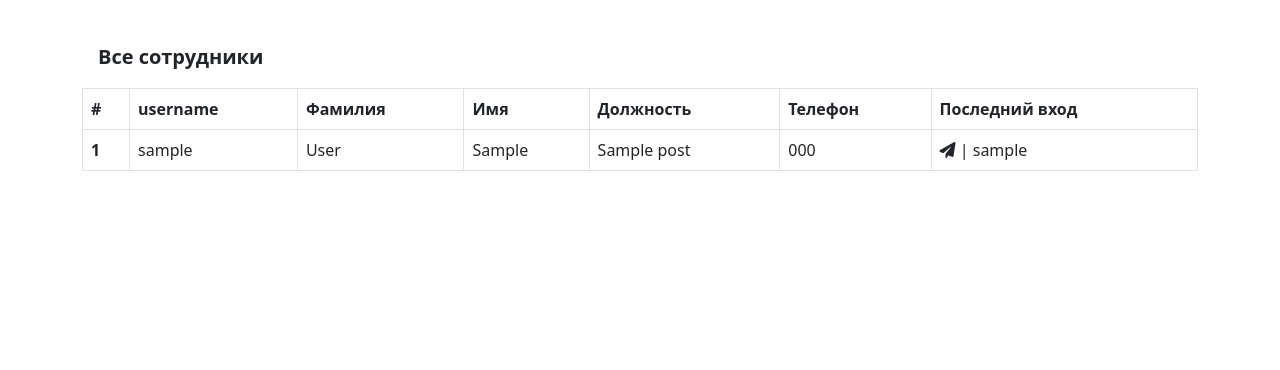
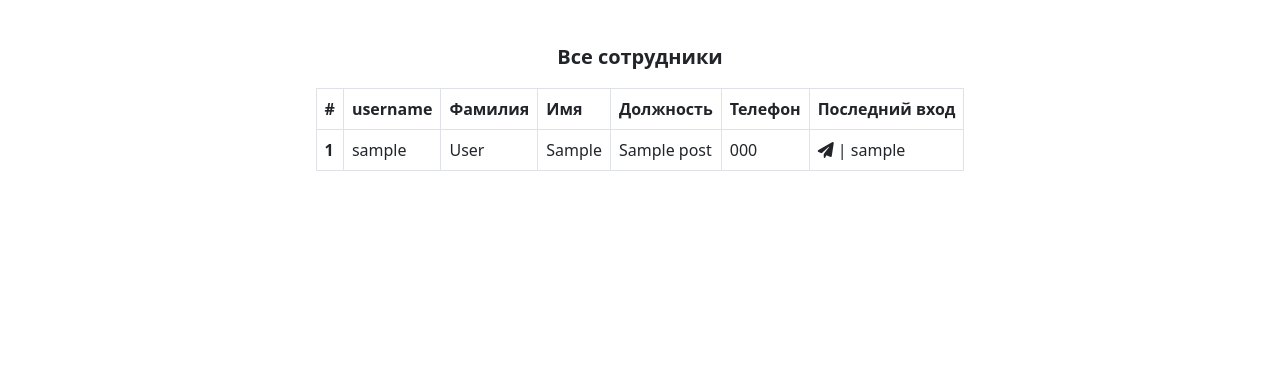
Before and after one commit to alexandrPushylo/TechManager, a Django app: template templates/show_staff.html in a window 1280 px wide. Shown: the part 54-424 px from the top of the page. Run offline with Django 3.2, Linux system fonts and the light colour scheme; the template is opened without the code that fills it: most values are stand-ins (such as "Sample title", 1, 10 or a date in 2020); some libraries are stand-ins or nearby versions.

Commit message:
Update show_staff.html

```diff
--- a/templates/show_staff.html
+++ b/templates/show_staff.html
@@ -2,9 +2,9 @@
 
 {% block content %}
 
-<div class="container-sm m-3 mx-auto "  >
-        <p class="card-text ms-3"> <b class="fs-5">Все сотрудники </b> </p>
-        <table class="table table-bordered table-hover">
+<div class="container mt-3 mx-auto"  >
+        <p class="card-text text-center"> <b class="fs-5">Все сотрудники </b> </p>
+        <table class="table table-bordered table-hover w-auto mx-auto">
   <thead>
     <tr>
       <th scope="col">#</th>
```
